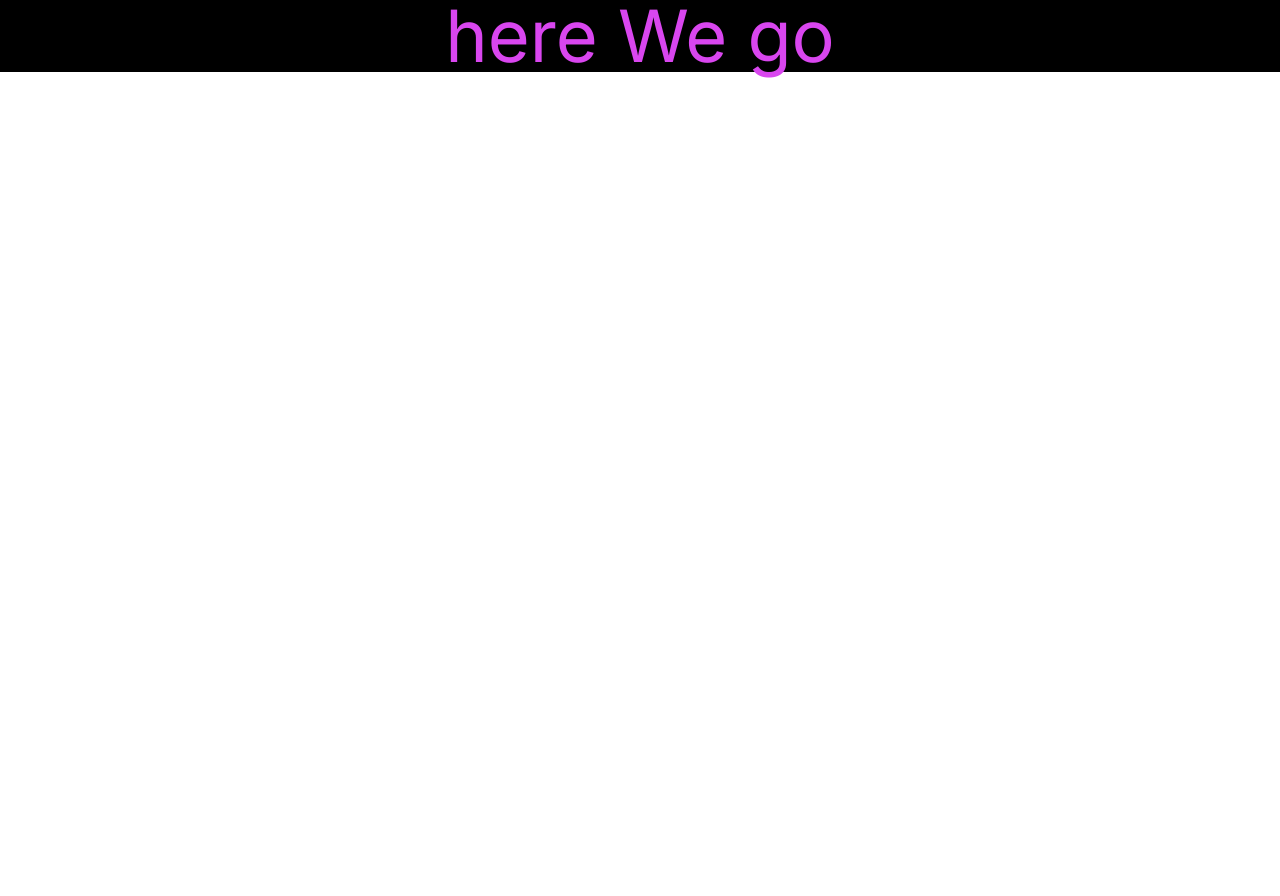
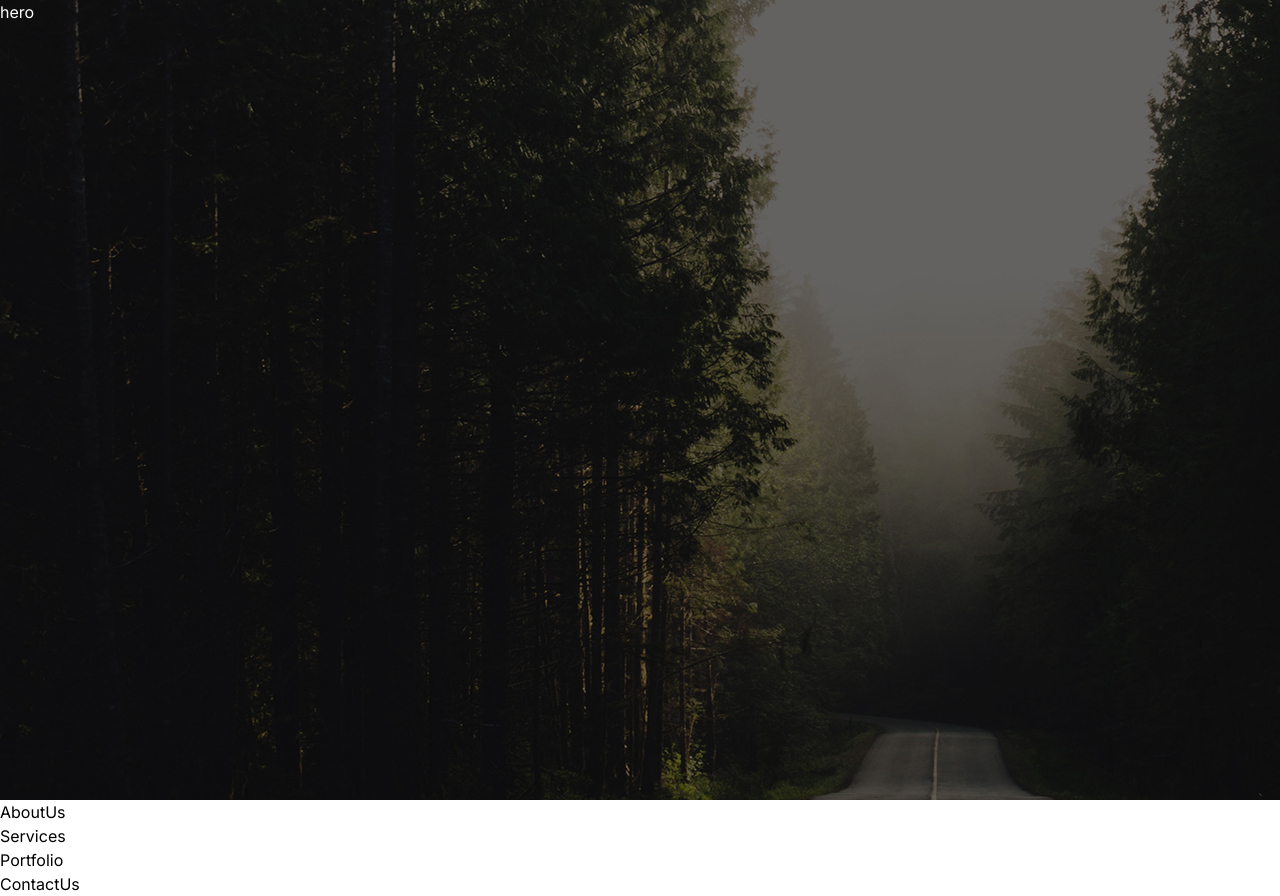
Before and after one commit to amdadul-haque/grandson-2, a Next.js app: page / in a window 1280 px wide. Before the commit the page ends 800 px from the top, so only its background shows below. Built offline with nearby package versions, Linux system fonts and the light colour scheme.

Commit message:
initial setup done, ready to go

```diff
--- a/app/page.js
+++ b/app/page.js
@@ -1,9 +1,18 @@
+import AboutUs from '@/components/AboutUs'
+import ContactUs from '@/components/ContactUs'
+import Hero from '@/components/Hero'
+import Portfolio from '@/components/Portfolio'
+import Services from '@/components/Services'
 import Image from 'next/image'
 
 export default function Home() {
   return (
     <main>
-      <h2 className='text-center bg-black text-fuchsia-500 text-7xl'>here We go</h2>
+      <Hero />
+      <AboutUs />
+      <Services />
+      <Portfolio />
+      <ContactUs />
     </main>
   )
 }
--- /dev/null
+++ b/components/AboutUs.js
@@ -0,0 +1,9 @@
+import React from 'react'
+
+const AboutUs = () => {
+  return (
+    <div>AboutUs</div>
+  )
+}
+
+export default AboutUs
--- /dev/null
+++ b/components/ContactUs.js
@@ -0,0 +1,9 @@
+import React from 'react'
+
+const ContactUs = () => {
+  return (
+    <div>ContactUs</div>
+  )
+}
+
+export default ContactUs
--- /dev/null
+++ b/components/Hero.js
@@ -0,0 +1,13 @@
+import React from 'react'
+
+const Hero = () => {
+  return (
+    <div className='w-full bg-hero bg-gray-800 h-[100vh] text-white'>
+      <div className='w-full max-w-[1320px] mx-auto'>
+        <h2>hero</h2>
+      </div>
+    </div>
+  )
+}
+
+export default Hero
--- /dev/null
+++ b/components/Navbar.js
@@ -0,0 +1,9 @@
+import React from 'react'
+
+const Navbar = () => {
+  return (
+    <div>Navbar</div>
+  )
+}
+
+export default Navbar
--- /dev/null
+++ b/components/Portfolio.js
@@ -0,0 +1,9 @@
+import React from 'react'
+
+const Portfolio = () => {
+  return (
+    <div>Portfolio</div>
+  )
+}
+
+export default Portfolio
--- /dev/null
+++ b/components/Services.js
@@ -0,0 +1,9 @@
+import React from 'react'
+
+const Services = () => {
+  return (
+    <div>Services</div>
+  )
+}
+
+export default Services
--- a/tailwind.config.js
+++ b/tailwind.config.js
@@ -8,9 +8,7 @@ module.exports = {
   theme: {
     extend: {
       backgroundImage: {
-        'gradient-radial': 'radial-gradient(var(--tw-gradient-stops))',
-        'gradient-conic':
-          'conic-gradient(from 180deg at 50% 50%, var(--tw-gradient-stops))',
+        'hero': 'url("/assets/images/hero.jpg")',
       },
     },
   },
```
Also changed, not shown: public/assets/images/hero.jpg (added).
